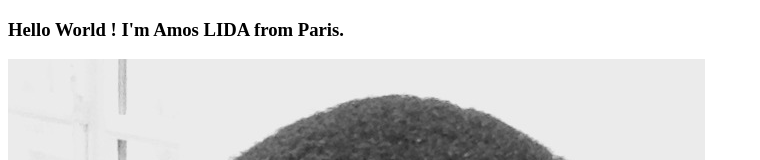
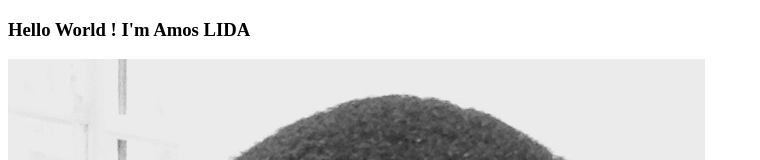
Before and after one commit to amoslida/amoslida.github.io, a plain HTML site: page index.html in a window 1280 px wide. Shown: the top 160 px of the page, without its empty margins (0-760 px from the left). Drawn offline with Linux system fonts and the light colour scheme.

Commit message:
first commit

```diff
--- a/index.html
+++ b/index.html
@@ -9,7 +9,7 @@
 <body>
     <div>
         <h3>Hello World !
-            I'm Amos LIDA from Paris.</h3>
+            I'm Amos LIDA </h3>
         <img src="IMG_3895.jpg" alt="">
     </div>
 </body>
```
